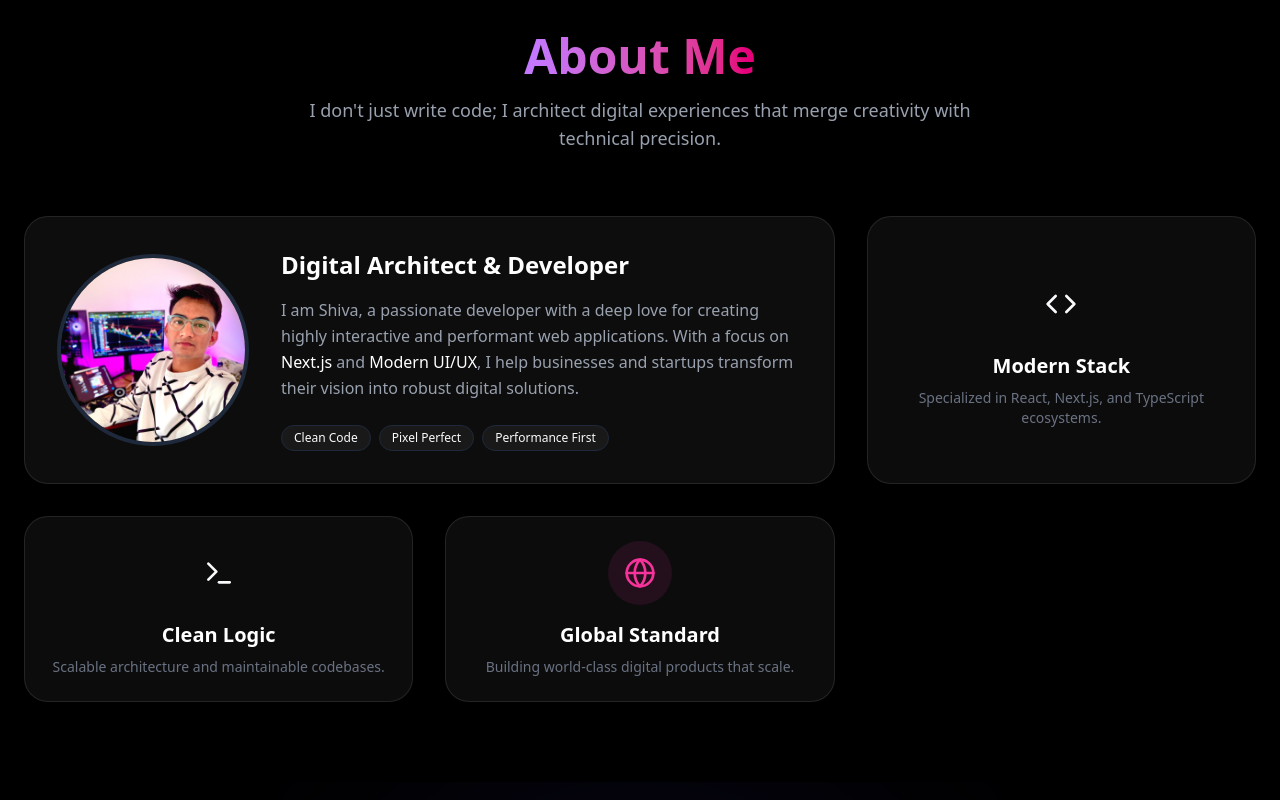
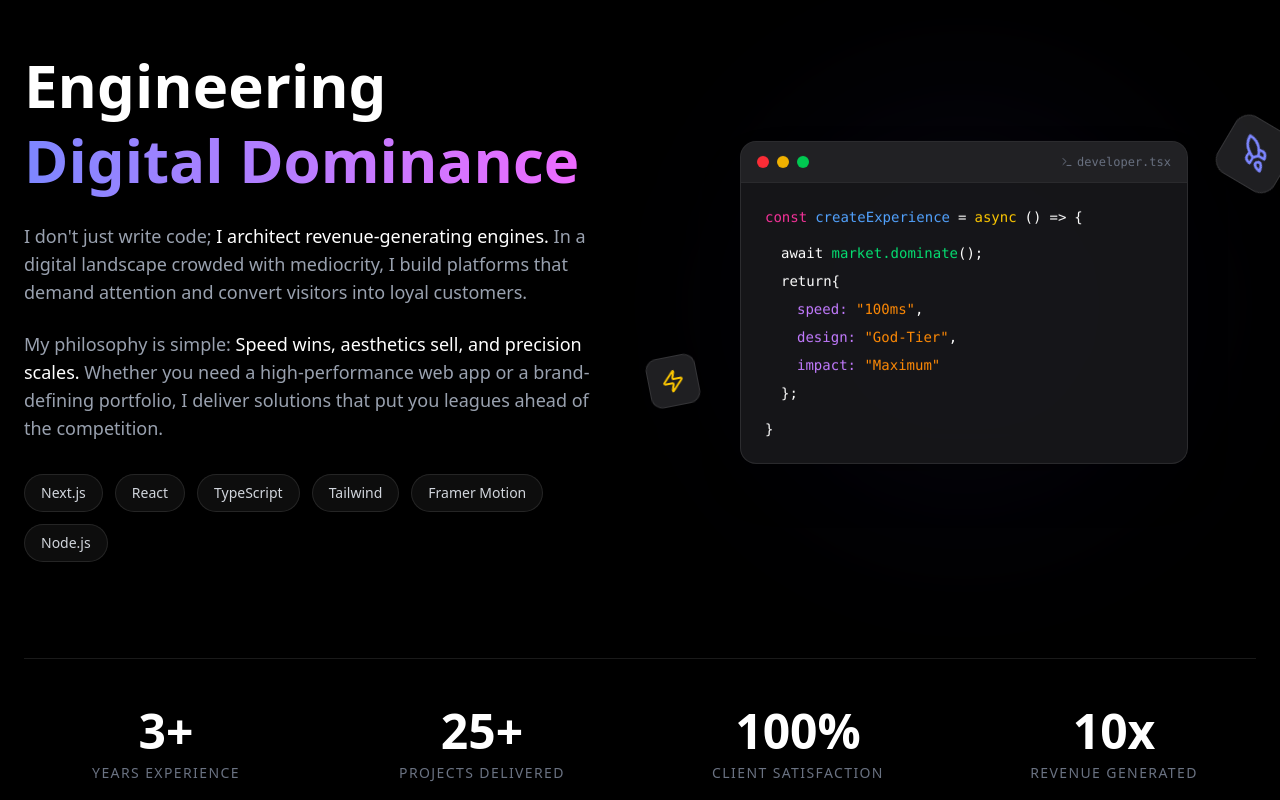
Before and after one commit to The-CyberGenius/genius-portfolio, a Next.js app: page / in a window 1280 px wide. Shown: the part 2160-2960 px from the top of the page. Built offline with nearby package versions, Linux system fonts and the light colour scheme.

Commit message:
feat: redesign about section with animated terminal and add landing page service

```diff
--- a/components/sections/About.tsx
+++ b/components/sections/About.tsx
@@ -1,113 +1,169 @@
 "use client";
 
 import { motion } from "framer-motion";
-import { Code, Terminal, Cpu, Globe } from "lucide-react";
-import Image from "next/image";
+import { Code, Terminal, Cpu, Globe, Rocket, Zap, Users } from "lucide-react";
+
+
+const stats = [
+    { label: "Years Experience", value: "3+" },
+    { label: "Projects Delivered", value: "25+" },
+    { label: "Client Satisfaction", value: "100%" },
+    { label: "Revenue Generated", value: "10x" }, // Abstract business impact
+];
 
 export default function About() {
     return (
-        <section id="about" className="py-20 relative bg-black">
-            {/* Background Gradients */}
-            <div className="absolute top-0 right-0 w-1/3 h-full bg-primary/5 blur-[120px] -z-10" />
-            <div className="absolute bottom-0 left-0 w-1/3 h-full bg-secondary/5 blur-[120px] -z-10" />
+        <section id="about" className="py-24 relative bg-black overflow-hidden">
+            {/* Background Ambience */}
+            <div className="absolute top-0 right-0 w-1/2 h-full bg-indigo-600/5 blur-[150px] -z-10" />
+            <div className="absolute bottom-0 left-0 w-1/2 h-full bg-fuchsia-600/5 blur-[150px] -z-10" />
 
             <div className="container px-4 md:px-6 mx-auto">
+                <div className="grid grid-cols-1 lg:grid-cols-2 gap-16 items-center">
+                    {/* Left: Content */}
                     <motion.div
-                    initial={{ opacity: 0, y: 20 }}
-                    whileInView={{ opacity: 1, y: 0 }}
+                        initial={{ opacity: 0, x: -50 }}
+                        whileInView={{ opacity: 1, x: 0 }}
                         viewport={{ once: true }}
-                    transition={{ duration: 0.5 }}
-                    className="text-center mb-16"
+                        transition={{ duration: 0.8 }}
                     >
-                    <h2 className="text-3xl md:text-5xl font-bold font-space-grotesk mb-4">
-                        <span className="text-transparent bg-clip-text bg-gradient-to-r from-purple-400 to-pink-600">
-                            About Me
+                        <h2 className="text-4xl md:text-6xl font-bold font-space-grotesk mb-6 text-white leading-tight">
+                            Engineering <br />
+                            <span className="text-transparent bg-clip-text bg-gradient-to-r from-indigo-400 to-fuchsia-400">
+                                Digital Dominance
                             </span>
                         </h2>
-                    <p className="text-gray-400 max-w-2xl mx-auto text-lg">
-                        I don&apos;t just write code; I architect digital experiences that merge creativity with technical precision.
+
+                        <div className="space-y-6 text-lg text-gray-400">
+                            <p>
+                                I don&apos;t just write code; <span className="text-white font-medium">I architect revenue-generating engines.</span> In a digital landscape crowded with mediocrity, I build platforms that demand attention and convert visitors into loyal customers.
                             </p>
-                </motion.div>
+                            <p>
+                                My philosophy is simple: <span className="text-white font-medium">Speed wins, aesthetics sell, and precision scales.</span> Whether you need a high-performance web app or a brand-defining portfolio, I deliver solutions that put you leagues ahead of the competition.
+                            </p>
+                        </div>
 
-                <div className="grid grid-cols-1 md:grid-cols-2 lg:grid-cols-3 gap-8">
-                    {/* Main Intro Card */}
-                    <motion.div
-                        initial={{ opacity: 0, scale: 0.95 }}
-                        whileInView={{ opacity: 1, scale: 1 }}
-                        viewport={{ once: true }}
-                        className="col-span-1 md:col-span-2 lg:col-span-2 bg-white/5 border border-white/10 rounded-3xl p-8 backdrop-blur-sm hover:border-primary/50 transition-colors group"
-                    >
-                        <div className="flex flex-col md:flex-row gap-8 items-center">
-                            <div className="w-32 h-32 md:w-48 md:h-48 relative rounded-full overflow-hidden border-4 border-primary/20 shrink-0">
-                                {/* User Image */}
-                                <Image
-                                    src="/me.jpg"
-                                    alt="Shiva"
-                                    fill
-                                    className="object-cover"
-                                />
-                            </div>
-                            <div className="text-left">
-                                <h3 className="text-2xl font-bold text-white mb-4 group-hover:text-primary transition-colors">Digital Architect & Developer</h3>
-                                <p className="text-gray-400 leading-relaxed mb-6">
-                                    I am Shiva, a passionate developer with a deep love for creating highly interactive and performant web applications. With a focus on <span className="text-white">Next.js</span> and <span className="text-white">Modern UI/UX</span>, I help businesses and startups transform their vision into robust digital solutions.
-                                </p>
-                                <div className="flex flex-wrap gap-2">
-                                    {["Clean Code", "Pixel Perfect", "Performance First"].map((tag) => (
-                                        <span key={tag} className="px-3 py-1 bg-white/5 rounded-full text-xs text-primary border border-primary/20">
-                                            {tag}
+                        {/* Tech Stack Pills (Subtle) */}
+                        <div className="flex flex-wrap gap-3 mt-8">
+                            {["Next.js", "React", "TypeScript", "Tailwind", "Framer Motion", "Node.js"].map((tech, i) => (
+                                <span key={tech} className="px-4 py-2 rounded-full bg-white/5 border border-white/10 text-sm text-gray-300 hover:bg-white/10 hover:border-indigo-500/50 transition-all cursor-default">
+                                    {tech}
                                 </span>
                             ))}
                         </div>
+                    </motion.div>
+
+                    {/* Right: Abstract Tech Visual */}
+                    <motion.div
+                        initial={{ opacity: 0, scale: 0.9, x: 50 }}
+                        whileInView={{ opacity: 1, scale: 1, x: 0 }}
+                        viewport={{ once: true }}
+                        transition={{ duration: 0.8 }}
+                        className="relative flex justify-center items-center"
+                    >
+                        {/* Background Glow */}
+                        <div className="absolute w-[400px] h-[400px] bg-indigo-500/10 rounded-full blur-[100px] animate-pulse" />
+
+                        {/* Floating Terminal */}
+                        <motion.div
+                            animate={{ y: [0, -20, 0] }}
+                            transition={{ duration: 6, repeat: Infinity, ease: "easeInOut" }}
+                            className="relative w-full max-w-md bg-zinc-900/90 border border-white/10 rounded-2xl shadow-2xl backdrop-blur-xl overflow-hidden"
+                        >
+                            {/* Window Header */}
+                            <div className="flex items-center gap-2 px-4 py-3 border-b border-white/5 bg-white/5">
+                                <div className="w-3 h-3 rounded-full bg-red-500" />
+                                <div className="w-3 h-3 rounded-full bg-yellow-500" />
+                                <div className="w-3 h-3 rounded-full bg-green-500" />
+                                <div className="ml-auto text-xs text-gray-500 font-mono flex items-center gap-1">
+                                    <Terminal className="w-3 h-3" />
+                                    <span>developer.tsx</span>
+                                </div>
+                            </div>
+
+                            {/* Code Content */}
+                            <div className="p-6 space-y-4 font-mono text-sm">
+                                <div className="flex gap-2">
+                                    <span className="text-pink-500">const</span>
+                                    <span className="text-blue-400">createExperience</span>
+                                    <span className="text-white">=</span>
+                                    <span className="text-yellow-400">async</span>
+                                    <span className="text-white">()</span>
+                                    <span className="text-white">=&gt;</span>
+                                    <span className="text-white">{`{`}</span>
+                                </div>
+                                <div className="pl-4 space-y-2">
+                                    <div>
+                                        <span className="text-white">await</span>
+                                        <span className="text-green-400"> market.dominate</span>
+                                        <span className="text-white">();</span>
+                                    </div>
+                                    <div>
+                                        <span className="text-white">return</span>
+                                        <span className="text-white">{`{`}</span>
+                                    </div>
+                                    <div className="pl-4">
+                                        <span className="text-purple-400">speed:</span>
+                                        <span className="text-orange-400"> "100ms"</span>
+                                        <span className="text-white">,</span>
+                                    </div>
+                                    <div className="pl-4">
+                                        <span className="text-purple-400">design:</span>
+                                        <span className="text-orange-400"> "God-Tier"</span>
+                                        <span className="text-white">,</span>
+                                    </div>
+                                    <div className="pl-4">
+                                        <span className="text-purple-400">impact:</span>
+                                        <span className="text-orange-400"> "Maximum"</span>
+                                    </div>
+                                    <div>
+                                        <span className="text-white">{`};`}</span>
+                                    </div>
+                                </div>
+                                <div>
+                                    <span className="text-white">{`}`}</span>
                                 </div>
                             </div>
                         </motion.div>
 
-                    {/* Stat Card 1 */}
+                        {/* Floating Orbits Elements */}
                         <motion.div
-                        initial={{ opacity: 0, y: 20 }}
+                            animate={{ y: [0, 30, 0], rotate: 360 }}
+                            transition={{ duration: 8, repeat: Infinity, ease: "linear" }}
+                            className="absolute -right-8 -top-8 p-4 bg-zinc-800/80 backdrop-blur border border-white/10 rounded-2xl shadow-xl"
+                        >
+                            <Rocket className="w-8 h-8 text-indigo-400" />
+                        </motion.div>
+
+                        <motion.div
+                            animate={{ y: [0, -40, 0], rotate: -12 }}
+                            transition={{ duration: 7, repeat: Infinity, ease: "easeInOut", delay: 1 }}
+                            className="absolute -left-6 bottom-12 p-3 bg-zinc-800/80 backdrop-blur border border-white/10 rounded-xl shadow-xl"
+                        >
+                            <Zap className="w-6 h-6 text-yellow-400" />
+                        </motion.div>
+                    </motion.div>
+                </div>
+
+                {/* Stats Strip */}
+                <motion.div
+                    initial={{ opacity: 0, y: 40 }}
                     whileInView={{ opacity: 1, y: 0 }}
                     viewport={{ once: true }}
-                        transition={{ delay: 0.2 }}
-                        className="bg-zinc-900/50 border border-white/10 rounded-3xl p-6 flex flex-col justify-center items-center hover:bg-zinc-900 hover:border-primary/30 transition-all"
+                    transition={{ delay: 0.4, duration: 0.8 }}
+                    className="grid grid-cols-2 md:grid-cols-4 gap-8 mt-24 border-t border-white/10 pt-12"
                 >
-                        <div className="p-4 bg-primary/10 rounded-full mb-4 text-primary">
-                            <Code className="w-8 h-8" />
+                    {stats.map((stat, i) => (
+                        <div key={i} className="text-center group">
+                            <h3 className="text-4xl md:text-5xl font-bold text-white mb-2 group-hover:text-transparent group-hover:bg-clip-text group-hover:bg-gradient-to-r group-hover:from-indigo-400 group-hover:to-fuchsia-400 transition-all">
+                                {stat.value}
+                            </h3>
+                            <p className="text-sm font-medium text-gray-500 uppercase tracking-widest group-hover:text-gray-300 transition-colors">
+                                {stat.label}
+                            </p>
                         </div>
-                        <h4 className="text-xl font-bold text-white mb-2">Modern Stack</h4>
-                        <p className="text-center text-gray-500 text-sm">Specialized in React, Next.js, and TypeScript ecosystems.</p>
+                    ))}
                 </motion.div>
-
-                    {/* Stat Card 2 */}
-                    <motion.div
-                        initial={{ opacity: 0, y: 20 }}
-                        whileInView={{ opacity: 1, y: 0 }}
-                        viewport={{ once: true }}
-                        transition={{ delay: 0.3 }}
-                        className="bg-zinc-900/50 border border-white/10 rounded-3xl p-6 flex flex-col justify-center items-center hover:bg-zinc-900 hover:border-secondary/30 transition-all"
-                    >
-                        <div className="p-4 bg-secondary/10 rounded-full mb-4 text-secondary">
-                            <Terminal className="w-8 h-8" />
-                        </div>
-                        <h4 className="text-xl font-bold text-white mb-2">Clean Logic</h4>
-                        <p className="text-center text-gray-500 text-sm">Scalable architecture and maintainable codebases.</p>
-                    </motion.div>
-
-                    {/* Stat Card 3 */}
-                    <motion.div
-                        initial={{ opacity: 0, y: 20 }}
-                        whileInView={{ opacity: 1, y: 0 }}
-                        viewport={{ once: true }}
-                        transition={{ delay: 0.4 }}
-                        className="col-span-1 md:col-span-2 lg:col-span-1 bg-zinc-900/50 border border-white/10 rounded-3xl p-6 flex flex-col justify-center items-center hover:bg-zinc-900 hover:border-pink-500/30 transition-all"
-                    >
-                        <div className="p-4 bg-pink-500/10 rounded-full mb-4 text-pink-500">
-                            <Globe className="w-8 h-8" />
-                        </div>
-                        <h4 className="text-xl font-bold text-white mb-2">Global Standard</h4>
-                        <p className="text-center text-gray-500 text-sm">Building world-class digital products that scale.</p>
-                    </motion.div>
-                </div>
             </div>
         </section>
     );
--- a/package.json
+++ b/package.json
@@ -1,5 +1,5 @@
 {
-  "name": "genius-portfolio",
+  "name": "genius.dev",
   "version": "0.1.0",
   "private": true,
   "description": "🚀 Premium Next.js Portfolio | Framer Motion, Tailwind CSS & Aceternity UI. Designed for market dominance and high-conversion digital experiences.",
```
Also changed, not shown: components/sections/Services.tsx (+9 -1 lines). Lines whose indentation alone changed are shown as unchanged.
